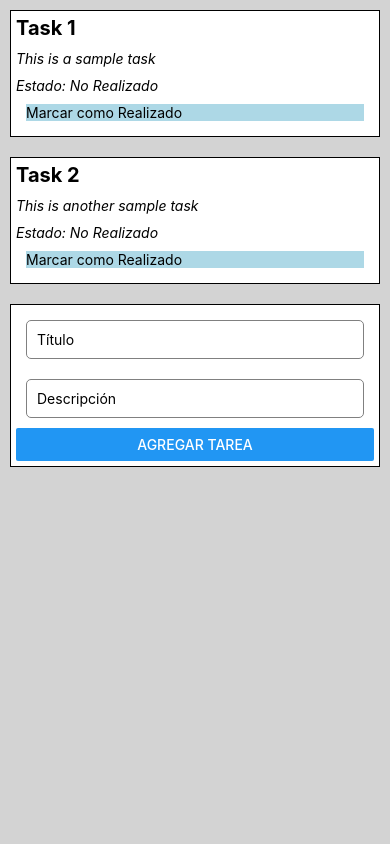
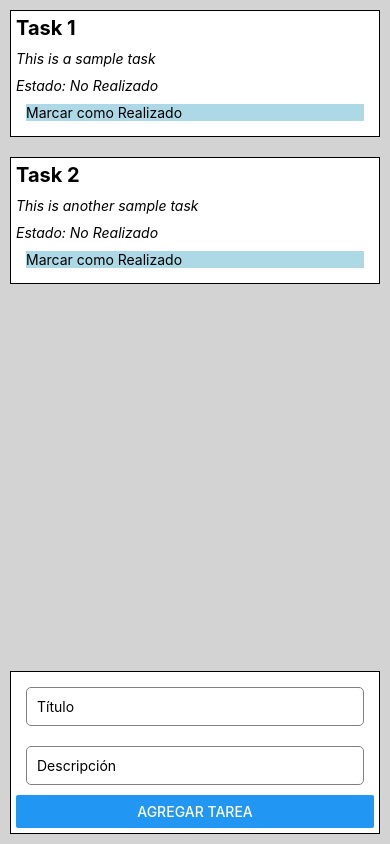
Before and after one commit to TK742/RNIC-TOMAS-TASCA, a React Native app: screen / in a window 390 px wide. Built offline with nearby package versions, Linux system fonts and the light colour scheme.

Commit message:
RNIC-W03: added keyboard and safe area

```diff
--- a/App.tsx
+++ b/App.tsx
@@ -44,14 +44,14 @@ const MainScreen: React.FC = () => {
 
   return (
     <SafeAreaView style={styles.wrapper}>
+      <FlatList
+        data={tasks}
+        ListEmptyComponent={<Text>La lista está vacía (⊙_⊙;)</Text>}
+        renderItem={({ item }) => <Card title={item.title} description={item.description} state={item.state} onPress={() => handleTaskStateChange(item.id)} />}
+        keyExtractor={(item) => item.id.toString()}
+        scrollEnabled
+      />
       <KeyboardAvoidingView>
-        <FlatList
-          data={tasks}
-          ListEmptyComponent={<Text>La lista está vacía (⊙_⊙;)</Text>}
-          renderItem={({ item }) => <Card title={item.title} description={item.description} state={item.state} onPress={() => handleTaskStateChange(item.id)} />}
-          keyExtractor={(item) => item.id.toString()}
-        />
-
         <View style={styles.card}>
           <TextInput
             value={title}
```
Also changed, not shown: src/constants/MockedData.tsx (indentation only).
